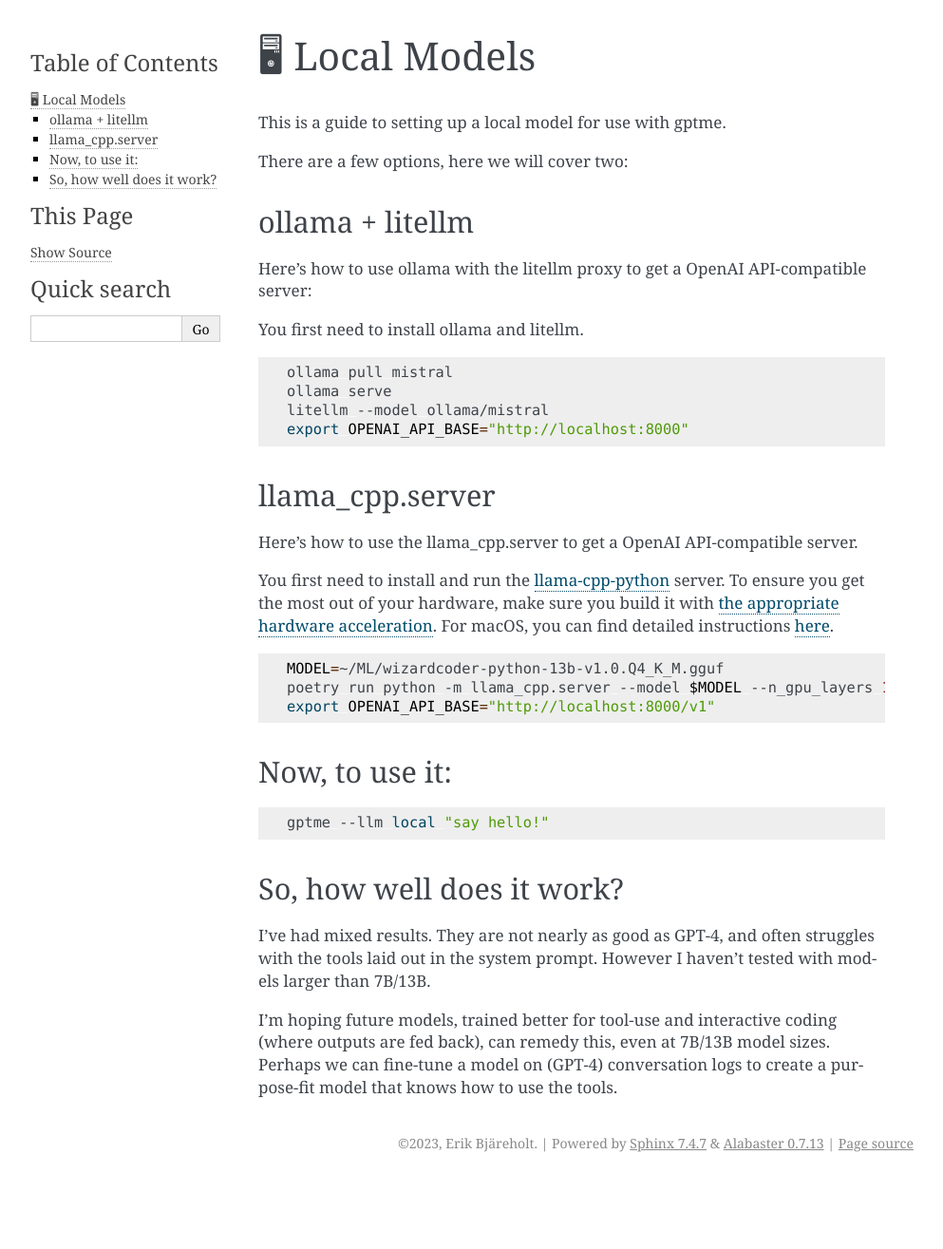
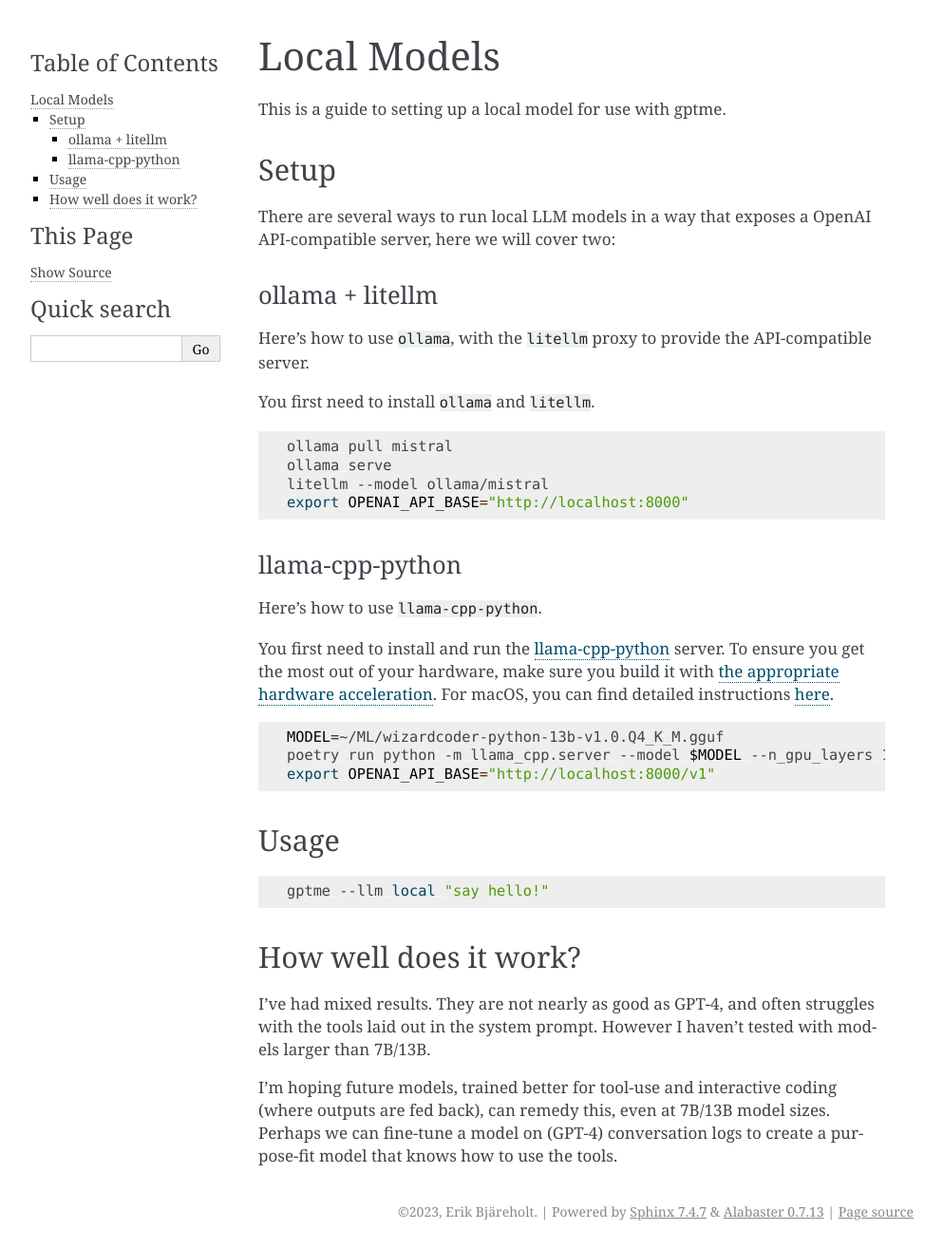
Before and after one commit to get-loose/gptme, a Sphinx documentation site: the page built from docs/local-models.md, in a window 1280 px wide. Shown: the whole page at 95% size, without its empty margins (148-1141 px from the left). Built offline with Sphinx 7.4.7, drawn with Linux system fonts in a browser that asks for light colours; before the commit the page ends 1243 px from its top, so only the background shows below that.

Commit message:
docs: updated the local models doc

````diff
--- a/docs/local-models.md
+++ b/docs/local-models.md
@@ -1,15 +1,17 @@
-🖥 Local Models
-===============
+Local Models
+============
 
 This is a guide to setting up a local model for use with gptme.
 
-There are a few options, here we will cover two:
+## Setup
+
+There are several ways to run local LLM models in a way that exposes a OpenAI API-compatible server, here we will cover two:
 
 ### ollama + litellm
 
-Here's how to use ollama with the litellm proxy to get a OpenAI API-compatible server:
+Here's how to use `ollama`, with the `litellm` proxy to provide the API-compatible server.
 
-You first need to install ollama and litellm.
+You first need to install `ollama` and `litellm`.
 
 ```sh
 ollama pull mistral
@@ -18,9 +20,9 @@
 export OPENAI_API_BASE="http://localhost:8000"
 ```
 
-### llama_cpp.server
+### llama-cpp-python
 
-Here's how to use the llama_cpp.server to get a OpenAI API-compatible server.
+Here's how to use `llama-cpp-python`.
 
 You first need to install and run the [llama-cpp-python][llama-cpp-python] server. To ensure you get the most out of your hardware, make sure you build it with [the appropriate hardware acceleration][hwaccel]. For macOS, you can find detailed instructions [here][metal].
 
@@ -30,14 +32,14 @@
 export OPENAI_API_BASE="http://localhost:8000/v1"
 ```
 
-### Now, to use it:
+## Usage
 
 ```sh
 gptme --llm local "say hello!"
 ```
 
 
-### So, how well does it work?
+## How well does it work?
 
 I've had mixed results. They are not nearly as good as GPT-4, and often struggles with the tools laid out in the system prompt. However I haven't tested with models larger than 7B/13B.
 
````
